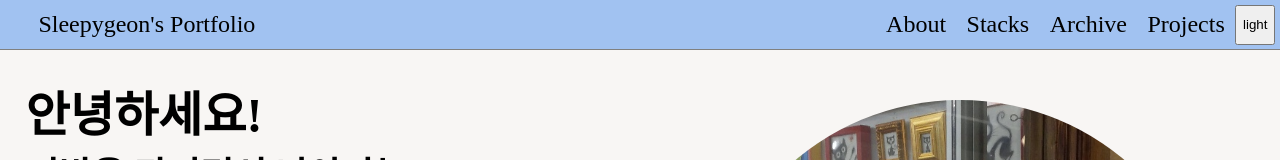
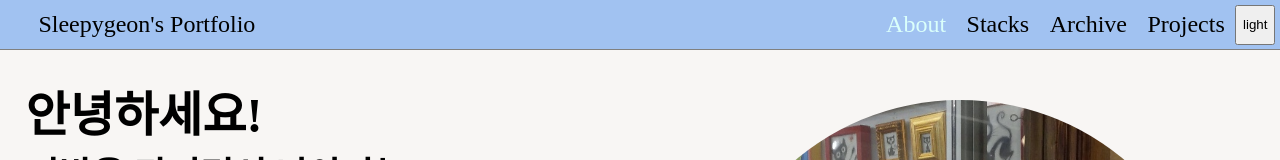
Before and after one commit to kimsh322/portfolio-react, a React (Vite) app: page / in a window 1280 px wide. Shown: the top 160 px of the page. Built offline with nearby package versions, Linux system fonts and the light colour scheme.

Commit message:
Feat : 현재 path active 효과 추가 - header에서 현재 path는 active class추가로 폰트 색깔 변경

```diff
--- a/src/Header.tsx
+++ b/src/Header.tsx
@@ -1,6 +1,10 @@
-import { Link } from "react-router-dom";
+import { Link, useLocation } from "react-router-dom";
 import styled from "styled-components";
 import { useState, useEffect } from "react";
+
+interface Routes {
+  [key: string]: string;
+}
 
 const NavBar = () => {
   const [mode, setMode] = useState<"dark" | "light">("light");
@@ -26,23 +30,21 @@ const NavBar = () => {
       localStorage.setItem("mode", "dark");
     }
   };
+  // route 매핑 객체
+  const routes: Routes = { About: "/", Stacks: "/stacks", Archive: "/archive", Projects: "/projects" };
+  const { pathname } = useLocation();
 
   return (
     <NavBarContainer>
       <span className="nickname">Sleepygeon's Portfolio</span>
       <div className="link-container">
-        <Link className="contents" to="/">
-          About
-        </Link>
-        <Link className="contents" to="/stacks">
-          Stacks
-        </Link>
-        <Link className="contents" to="/archive">
-          Archive
-        </Link>
-        <Link className="contents" to="projects">
-          Projects
-        </Link>
+        {Object.keys(routes).map((route) => {
+          return (
+            <Link key={route} className={`contents ${pathname === routes[route] ? "active" : ""}`} to={`${routes[route]}`}>
+              {route}
+            </Link>
+          );
+        })}
       </div>
       <button onClick={handleMode} className="mode">
         {mode}
@@ -84,6 +86,9 @@ const NavBarContainer = styled.div`
     text-decoration: none;
     color: var(--font-color1);
   }
+  .active {
+    color: var(--font-hover-color);
+  }
   .contents:hover {
     color: var(--font-hover-color);
   }
```
